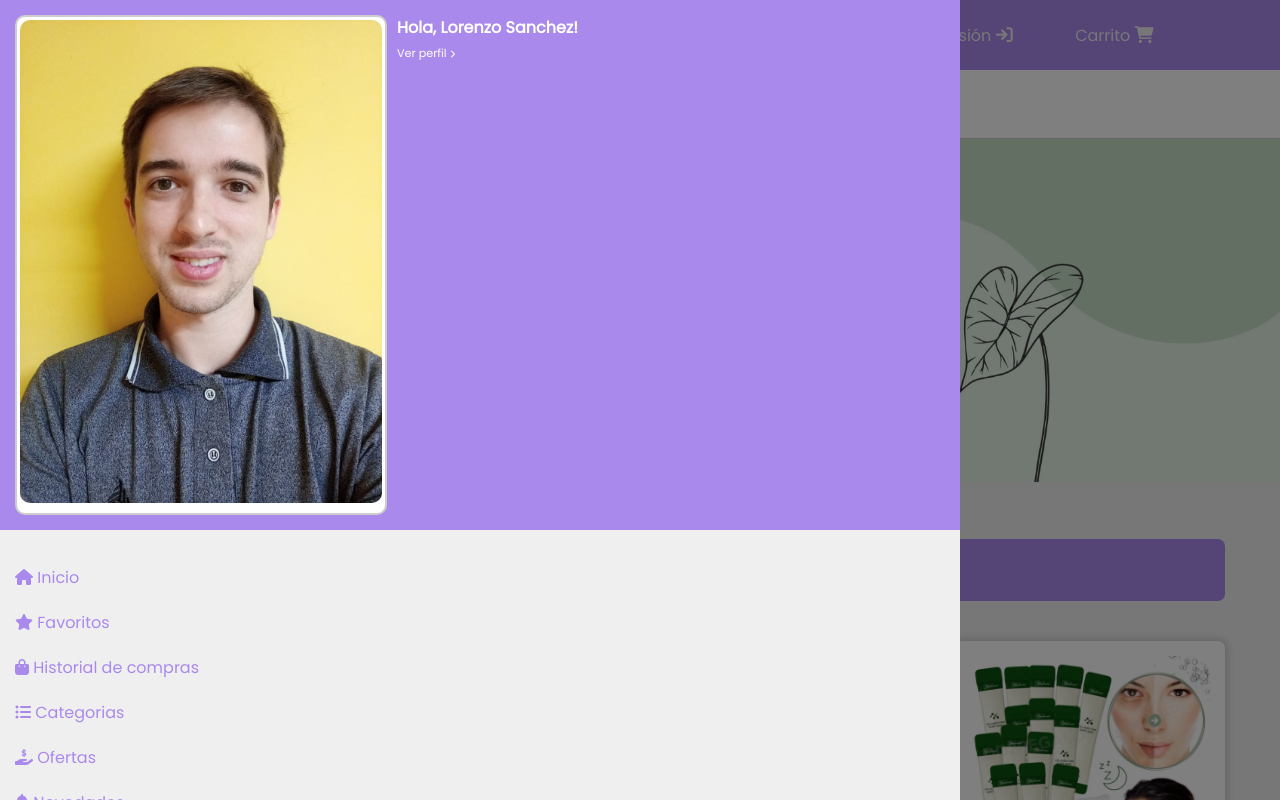
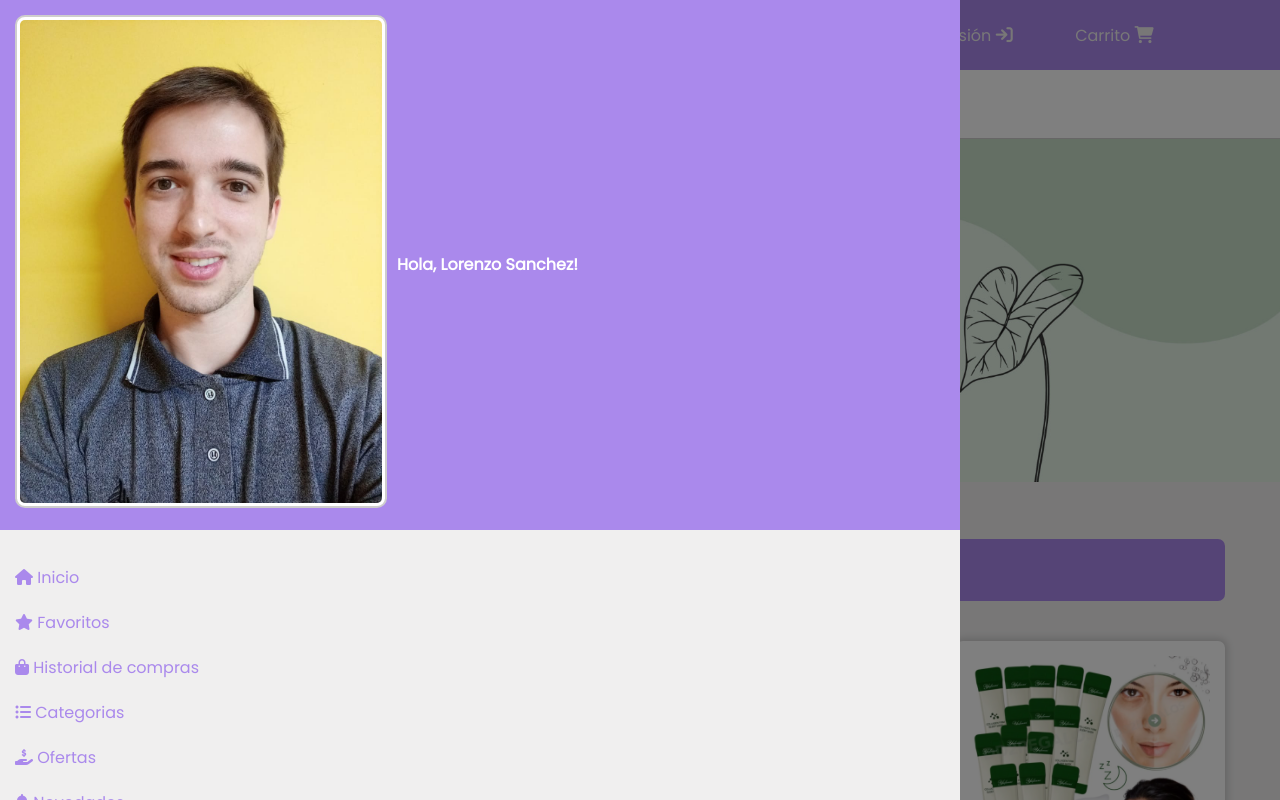
Before and after one commit to lorenzoSanchez97/ShowRoom, a React (Vite) app in the folder ShowRoom-FrontEnd/: page / in a window 1280 px wide. Shown: the top 800 px of the page. Built offline with nearby package versions, Linux system fonts and the light colour scheme.

Commit message:
Ajusto estilos sideMenu header

```diff
--- a/ShowRoom-FrontEnd/src/components/SideMenu/SideMenu.jsx
+++ b/ShowRoom-FrontEnd/src/components/SideMenu/SideMenu.jsx
@@ -8,9 +8,8 @@ export default function SideMenu() {
         <figure className='side-menu-user-image'>
           <img src="/images/profile-image.jpeg" alt="" />
         </figure>
-        <div className='side-menu-name-and-profile'>
+        <div className='side-menu-user-name-container'>
           <h2 className='side-menu-user-name'>Hola, Lorenzo Sanchez!</h2>
-          <h3 className='side-menu-profile'>Ver perfil <i className="fa-solid fa-chevron-right"></i></h3>
         </div>
       </header>
       <div className='side-menu-buttons-container'>
--- a/ShowRoom-FrontEnd/src/components/SideMenu/sideMenu.css
+++ b/ShowRoom-FrontEnd/src/components/SideMenu/sideMenu.css
@@ -11,21 +11,20 @@
     background-color: var(--verde);
     padding: 15px;
     display: flex;
-    align-items: flex-start ;
+    align-items: center;
     gap: 10px;
 }
 
 .side-menu-user-image {
     width: 40%;
+}
+
+.side-menu-user-image img {
+    width: 100%;
     padding: 3px;
     border: 2px solid var(--bordes);
     border-radius: 10px;
     background-color: white;
-}
-
-.side-menu-user-image img {
-    width: 100%;
-    border-radius: 10px;
 }
 
 .side-menu-user-name {
@@ -33,21 +32,11 @@
     color: white;
 }
 
-.side-menu-name-and-profile {
+.side-menu-user-name-container {
     display: flex;
     flex-direction: column;
-    gap: 5px;
-}
-
-.side-menu-profile {
-    color: white;
-    font-size: .7rem;
-    font-weight: 400;
-}
-
-.side-menu-profile i {
-    color: white;
-    font-size: .5rem;
+    min-height: 100%;
+    justify-content: space-between;
 }
 
 .side-menu-buttons-container {
```
